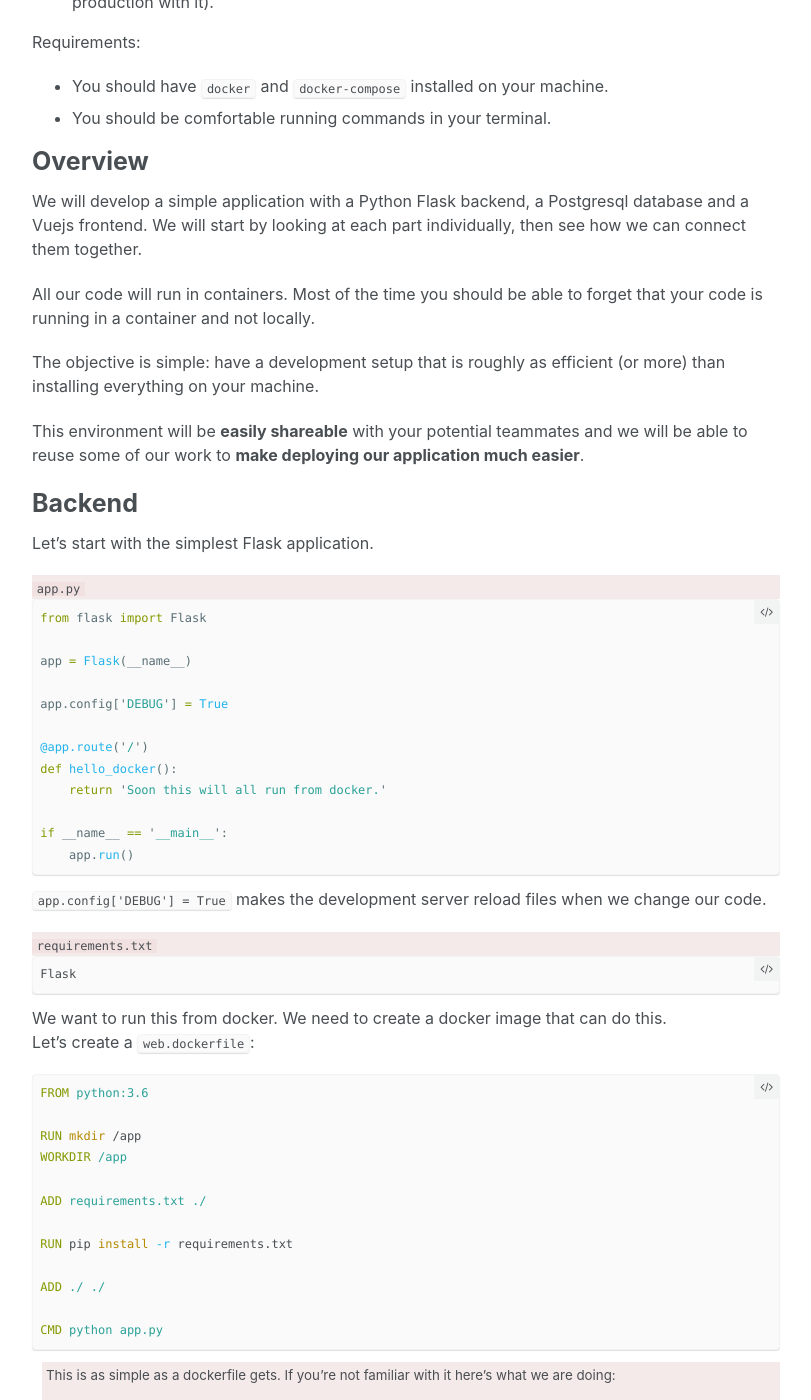
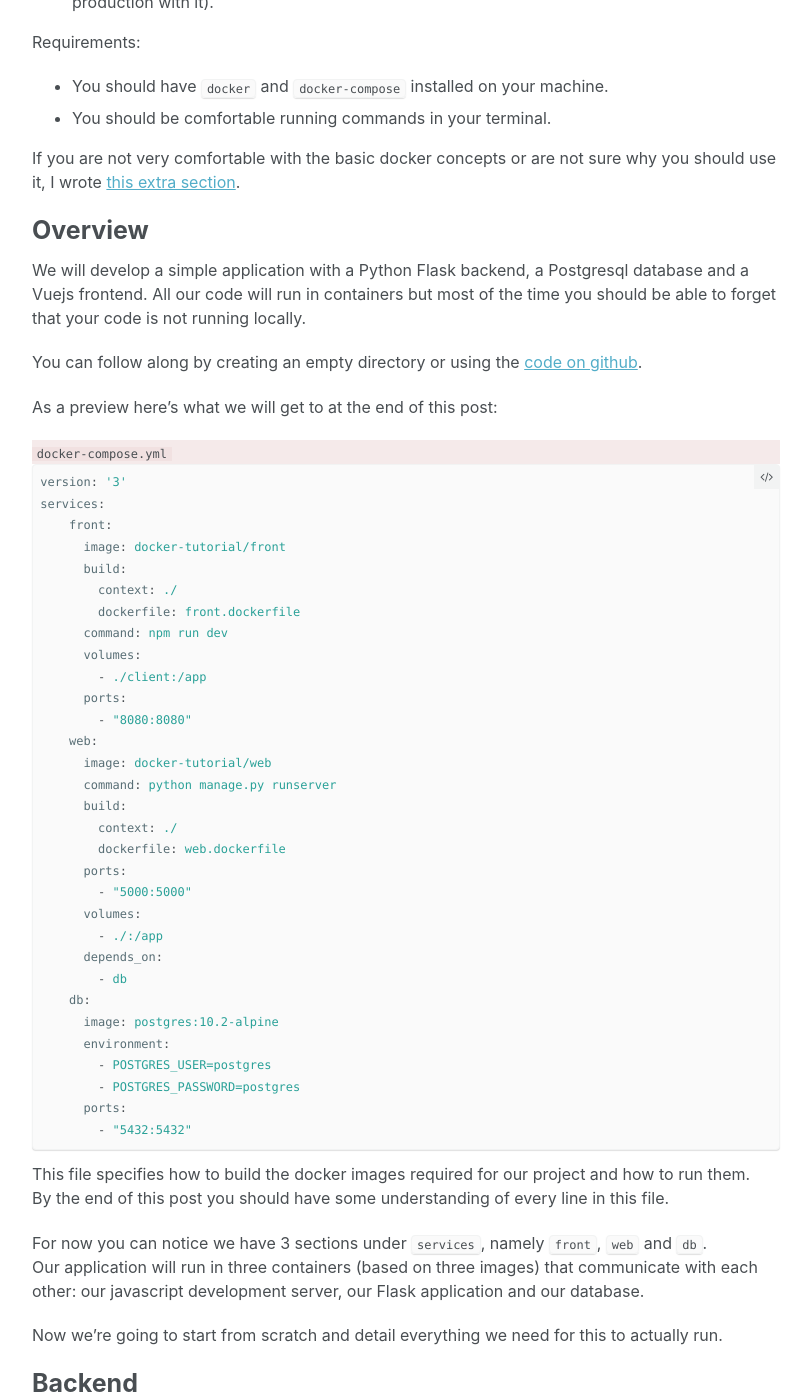
Before and after one commit to ldirer/ldirer.github.io, a Jekyll site: the page built from _posts/2018-02-19-deploy_app_docker.md, in a window 1280 px wide and 1400 px high, scrolled down 652 px. Shown: the whole window, without its empty margins (234-1045 px from the left). Built offline with Jekyll 4.4.1, drawn with Linux system fonts in a browser that asks for light colours; some of the changed text lies outside the part shown.

Commit message:
Edited docker-compose post.

````diff
--- a/_posts/2018-02-19-deploy_app_docker.md
+++ b/_posts/2018-02-19-deploy_app_docker.md
@@ -24,25 +24,99 @@ Requirements:
 * You should be comfortable running commands in your terminal.
 <!-- * TODO: Fill that with feedback from The People. -->
 
+If you are not very comfortable with the basic docker concepts or are not sure why you should use it, I wrote [this extra section](/deploy-docker-app/annex-docker).
+
 # Overview
 
 We will develop a simple application with a Python Flask backend, a Postgresql database and a Vuejs frontend.
-We will start by looking at each part individually, then see how we can connect them together.
+<!-- We will start by looking at each part individually, then see how we can connect them together.   -->
+All our code will run in containers but most of the time you should be able to forget that your code is not running locally.
 
-All our code will run in containers. Most of the time you should be able to forget that your code is running in a container and not locally.
+You can follow along by creating an empty directory or using the [code on github](https://github.com/ldirer/deploy-app-docker/tree/working-app-dev-setup).
 
-The objective is simple: have a development setup that is roughly as efficient (or more) than installing everything on your machine.
+As a preview here's what we will get to at the end of this post:
 
-This environment will be **easily shareable** with your potential teammates and we will be able to reuse some of our work to **make deploying our application much easier**.
+<p class="ld-code-filename"><code>docker-compose.yml</code></p>
+
+```yaml
+version: '3'
+services:
+    front:
+      image: docker-tutorial/front
+      build:
+        context: ./
+        dockerfile: front.dockerfile
+      command: npm run dev
+      volumes:
+        - ./client:/app
+      ports:
+        - "8080:8080"
+    web:
+      image: docker-tutorial/web
+      command: python manage.py runserver
+      build:
+        context: ./
+        dockerfile: web.dockerfile
+      ports:
+        - "5000:5000"
+      volumes:
+        - ./:/app
+      depends_on:
+        - db
+    db:
+      image: postgres:10.2-alpine
+      environment:
+        - POSTGRES_USER=postgres
+        - POSTGRES_PASSWORD=postgres
+      ports:
+        - "5432:5432"
+```
+
+This file specifies how to build the docker images required for our project and how to run them.
+By the end of this post you should have some understanding of every line in this file.
+
+For now you can notice we have 3 sections under `services`, namely `front`, `web` and `db`.
+Our application will run in three containers (based on three images) that communicate with each other: our javascript development server, our Flask application and our database.
+
+Now we're going to start from scratch and detail everything we need for this to actually run.
+
+<!-- We specify how our images should be build (`image`, `build`), we use `volumes` to mount folders from our machine into the containers and `ports` so that the processes running on the containers can be accessed on localhost.-->
 
 <!--
-When working on your machine you typically have to deal with:
+The `db` service is the simplest. Let's look at it before we dive into the rest.
 
-* Setting up the database(s) and tooling (could mean installing/upgrading postgres, redis, rabbitmq...)
-* Installing libraries for your backend (if using Python, probably in a virtual environment to avoid conflicts with other projects)
+```yaml
+    db:
+      image: postgres:10.2-alpine
+```
+This says we want to run a container based on an official image directly from dockerhub.
 
-Once you're setup things usually run smoothly if you are a solo developer.
-Then you want to deploy your app and you basically have to start from scratch on a remote server (possibly a different operating system), with all the risks and difficulties involved.
+ ```yaml
+      environment:
+        - POSTGRES_USER=postgres
+        - POSTGRES_PASSWORD=postgres
+```
+
+This says we want these environment variables set in our container.
+As specified in the official [image docs](https://hub.docker.com/_/postgres/), it will create a postgres user with the given password.
+
+Finally we bind the port 5432 (postgres default) on the container to a port on our machine.
+
+```yaml
+      ports:
+        - "5432:5432"
+```
+
+After running `docker-compose up db` we can connect to our PostgreSQL server with:
+
+    psql --host localhost -U postgres
+
+<div class="ld-tech-details">
+We are connecting to localhost on the default 5432 port.
+Since this port is bound to the container 5432 port, we end up connecting to our container.
+</div>
+
+That's it for the database!
 -->
 
 # Backend
@@ -99,6 +173,9 @@ This is as simple as a dockerfile gets. If you're not familiar with it here's wh
 * Copy (`ADD`) our requirements file and install all libraries (only Flask but there could be more!).
 * Copy all our code into the image.
 * Specify a default command to run when launching a container: here we launch our flask application.
+
+See how we copy the code into the image. One implication of this is that when deploying, we will not need to `git clone` our entire repository.
+It is sufficient to run `docker-compose pull` to get the relevant images (that contain our code!) from whatever docker registry where we stored them.
 {% endcapture %}
 {{ text | markdownify }}
 </div>
@@ -184,8 +261,7 @@ This is because the volume is only for development purposes and we will want to
 
 # Adding a database
 
-A web app usually requires a database.
-I feel it's actually easier to setup your database using docker than to install it on your machine (beit postgres, mongo or whatever you pick).
+A web app usually requires a database. Here we go:
 
     docker run --rm --name db -p 5432:5432 postgres:10.2
 
@@ -199,11 +275,16 @@ We name our container so we can reference it in docker commands later on if requ
 </div>
 
 That's it. Now we have a postgres server running in the container and bound to our host port 5432.
-In this tutorial we won't detail the code that talks with the database as this is Python-specific and unrelated to docker.
-<!-- TODO: WELL MOSTLY >> POSTGRES URL?
-TODO: github example should contain code that does that.
--->
+This means we can run:
 
+    psql --host localhost -U postgres
+
+<div class="ld-tech-details">
+We are connecting to localhost on the default 5432 port.
+Since this port is bound to the container 5432 port, we end up connecting to our container.
+</div>
+
+In this tutorial we won't detail the code that talks with the database (as this is Python-related) but [the code on github](https://github.com/ldirer/deploy-app-docker/tree/working-app-dev-setup) does this.
 
 We could run our docker commands one at a time every time we want to run our app, but it is a bit tedious when these commands get long or we add more containers.
 
@@ -283,7 +364,7 @@ This means we don't have to install `npm` on our host machine and everybody in o
 
 Let's create our `front.dockerfile`:
 
-```
+```dockerfile
 FROM node:9.5
 
 # Specify the version so builds are (more) reproducible.
@@ -316,7 +397,6 @@ Basically we use it only to get `npm`. All the packages will be installed on the
 Thanks to the volume everything will happen as if we had installed them locally [^2].
 
 
-
 Now we will use `vue-cli` to bootstrap our client code. We need to run this in our container since this is where `vue-cli` is installed.
 
     # This will give us boilerplate code for a Vue application with a full-blown build process.
@@ -346,19 +426,20 @@ We can now run:
 <div class="ld-tech-details">
 {% capture text %}
 The `--service-ports` flag makes sure that ports are bound as specified in the `docker-compose.yml` file.
-This is not the default for `docker-compose run` (as opposed to `docker-compose up`), probably so you can `run` stuff
-even when you are running `up` without getting a port conflict.
+This is not the default for `docker-compose run` (as opposed to `docker-compose up`), which lets you `run` a command in a new container
+even when another container is `up` (for the same service) without getting a port conflict.
 {% endcapture %}
 
 {{ text | markdownify }}
 </div>
-<!-- TODO: That's really just a random guess.  -->
-
+<!-- TODO: That's really just a random guess (the why service-ports not default).  -->
 
 
 This should launch a server running on `localhost:8080` on the container. However this is not enough so we can access it from the host!
-Same thing as with the backend, we need to serve on `0.0.0.0:80` in the container. We can change the webpack config to do this.
+Same thing as with the backend, we need to serve on `0.0.0.0:8080` in the container. We can change the webpack config to do this.
 In `client/config/index.js` under the dev section change `host: 'localhost'` to `host: '0.0.0.0'`.
+You will need to restart the `webpack-dev-server` (running in the front container) as it does not pick up changes in the webpack config on its own.
+The easiest way is to restart the entire front container with `docker-compose restart front`.
 
 <div class="ld-tech-details">
 {% capture text %}
@@ -455,7 +535,6 @@ This is `docker-compose` magic: **it created a docker network with all our conta
 Our containers can talk to each other using the service names as addresses.
 <!-- TODO: that's important. Highlight somehow? Mb also check wording is *precise*.
 TODO: mention this is 12-factor stuff? See jerome Petazonni smt talk. -->
-
 
 You can test this configuration by adding this bit of JS to your `client/index.html` file:
 
@@ -492,7 +572,6 @@ With this setup you access your app on `http://localhost:5000`. The CORS restric
 </div>
 
 
-
 # Tips for developing with docker-compose
 
 Though this setup is a good start, you will have to learn about docker along the way. This can usually be done progressively though.
@@ -501,9 +580,10 @@ Here are some tips for day-to-day work:
 * `docker-compose up` does not play well with standard input: that means you can't use `pdb` if you start your backend server with docker-compose up.
 
 I usually `docker-compose up front db ... [-d]` to launch all the containers but my backend server.
+I use the daemon flag (`-d`) when I don't need to see the logs (you can always `docker-compose logs front db` later).
 Then I do `docker-compose run --rm --name web --service-ports web` as this works with `pdb`.
 
-* It's nice to explicitly name your containers when using `docker-compose run`, as it makes it easier to run ad-hoc docker commands you might need.
+* It's nice to explicitly name your containers when using `docker-compose run`, as it makes it easier to run ad-hoc docker (non-compose!) commands you might need.
 Otherwise you need to lookup the random-generated name that docker gave your container.
 
 * Sometimes you need/want to go look on your container what the hell is going on.
@@ -516,6 +596,16 @@ Otherwise you need to lookup the random-generated name that docker gave your con
 
     `-it` makes sure you get a terminal prompt so you can explore things. Otherwise docker just runs bash and exits.
     (`--tty`: give me a prompt! ;`--interactive`: keep stdin attached so I can use that prompt!)
+
+
+<!--
+TODO: moar gotchas so I can add this?
+**Common gotchas**:
+
+* A lot of people struggle with the networking side of things.
+Running a server on `localhost` within a container and trying to access it from the host machine (you can't do that).
+-->
+
 
 # Conclusion and next steps
 
@@ -540,6 +630,20 @@ The goal of the next tutorial will be to get a production setup that:
 * Includes logging, restart policies and other niceties.
 * Makes you feel good if you've ever struggled with a deployment process.
 
+
+<!-- That's why all packages installations are done in the dockerfile, so they are installed in the image during `docker build`. -->
+
+<!--
+* Say you have a running `web` container. You open a bash shell into it with `docker exec -it web bash`.
+You install packages, create files. Then you exit and at some point you stop your container and remove it (`docker stop web | xargs docker rm` for a one-liner).
+Then your container is gone, and so are your packages and files.
+
+ You can `docker run --rm -it ubuntu:16.04 bash` to launch a new container based on the official `ubuntu:16.04` image from dockerhub.
+Then you can create a file `touch myfile`. If you exit the container it will be removed automatically (because of the `--rm` flag).
+-->
+
+
 [^1]: There's a bit more to it than that, `docker-compose` also lets our containers talk to each other as we will see later on.
 [^2]: We are doing this so that we don't have to worry about installing node and npm, or different versions between developers.
 [^3]: You could also run `docker-compose down frontend` and `docker-compose up frontend` to restart just this service.
+[^4]: This is really key to understand. How would we do it if we were running the webpack server locally (not using docker for the frontend)? What address would we use?
````
Also changed, not shown: other parts of _posts/2018-02-19-deploy_app_docker.md (+4 -4 lines), _posts/2018-02-26-deploy_app_docker_support.md (added, +34 -0 lines).
